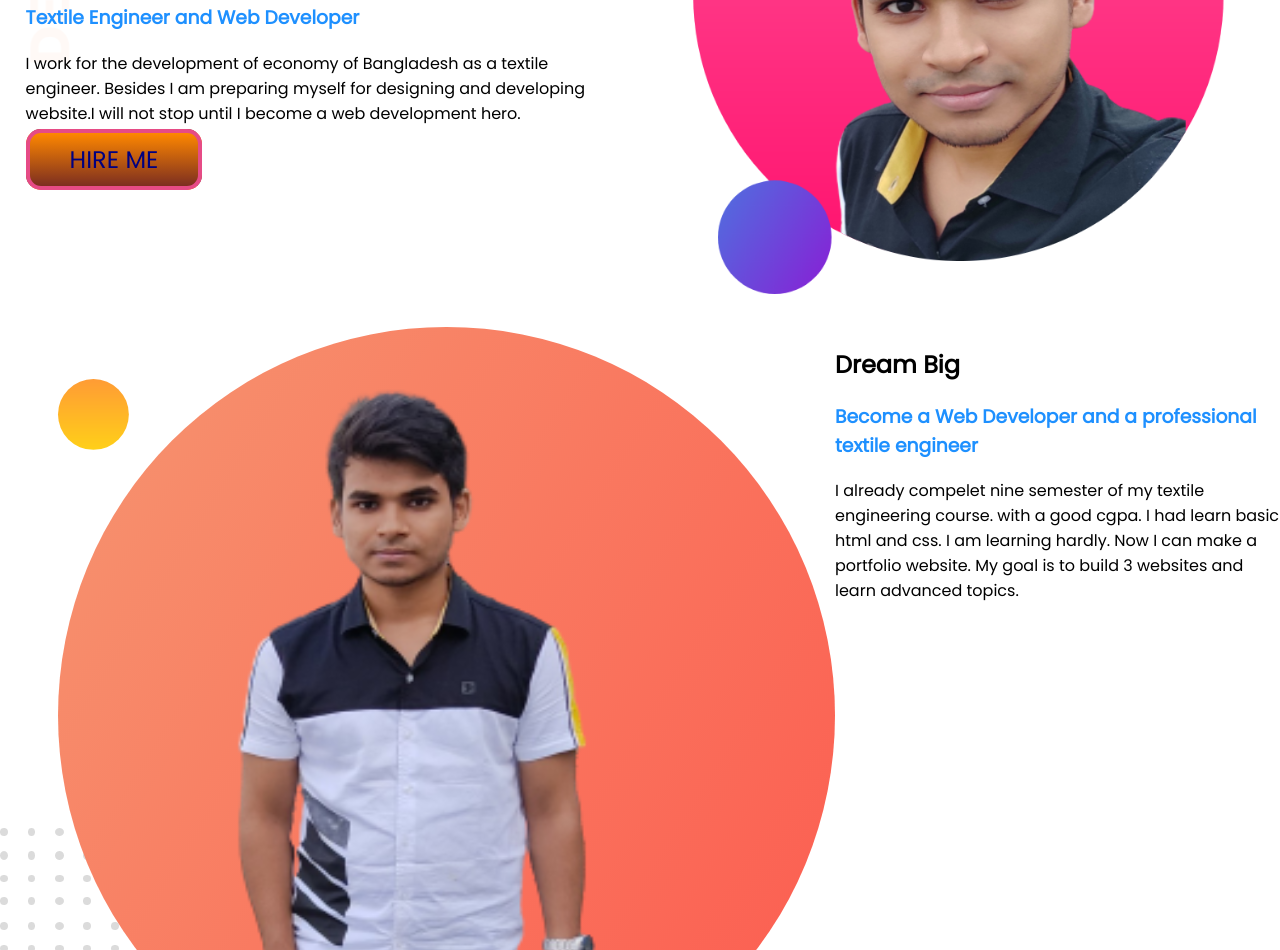
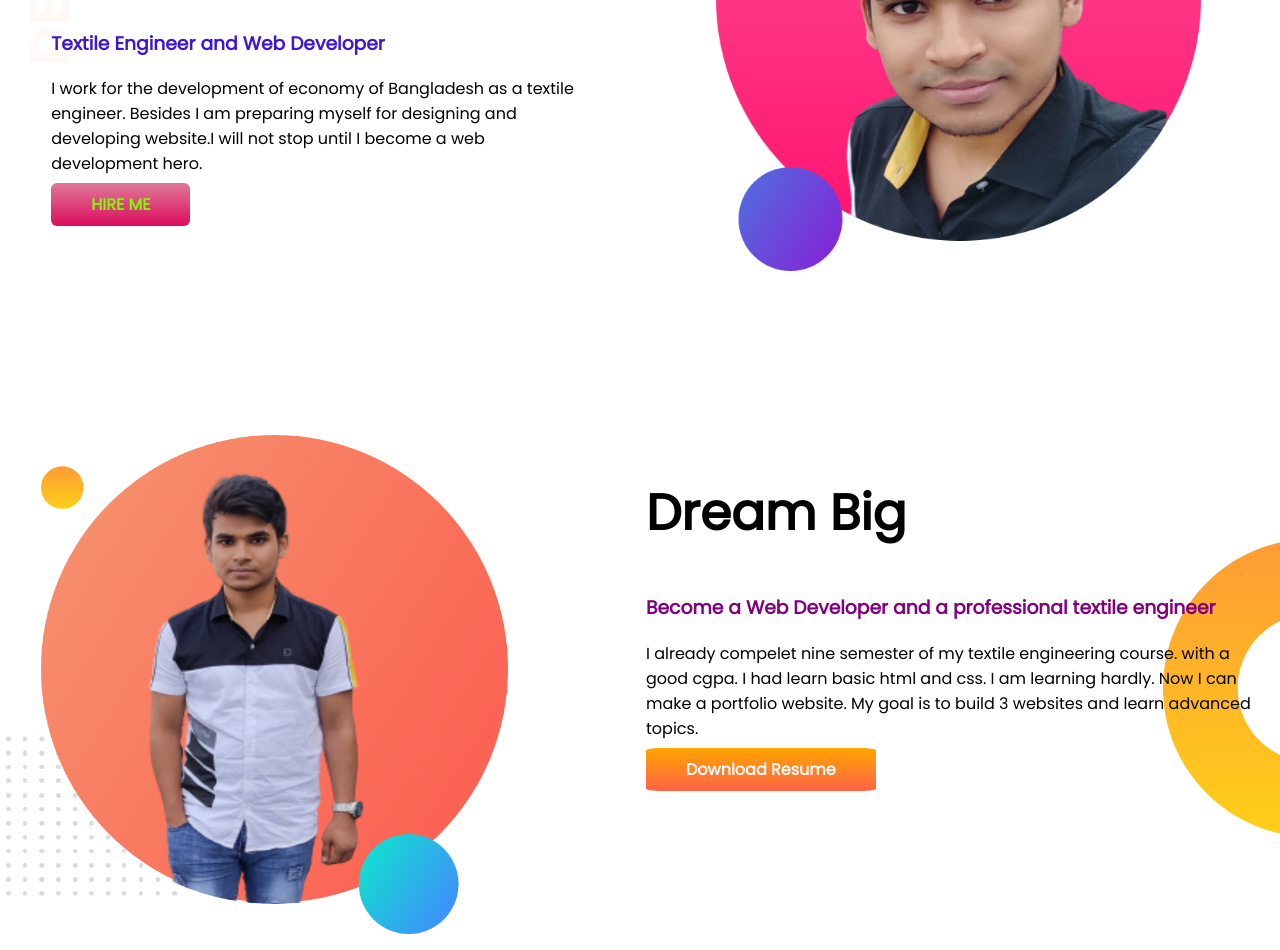
Before and after one commit to Md-JahidHasan/Developer-portfolio, a plain HTML site: page index.html in a window 1280 px wide. Shown: the part 297-1247 px from the top of the page. Drawn offline with Linux system fonts and the light colour scheme.

Commit message:
dreambig

```diff
--- a/index.html
+++ b/index.html
@@ -26,18 +26,19 @@
         <div class="half"> <img src="my-bg2.png" alt="pic of jh">
         </div>
     </section>
-    <section>
-        <div>
+    <section class="sec-banner">
+        <div class="dream-sec">
             <img src="my-bg.png" alt="mypic">
         </div>
-        <div>
-            <h2>Dream Big</h2>
-            <h3>Become a Web Developer and a professional textile engineer</h3>
+        <div class="dream-sec">
+            <h1>Dream Big</h1>
+            <h3 id="dream">Become a Web Developer and a professional textile engineer</h3>
             <p>I already compelet nine semester of my textile engineering course. with a good cgpa. I had learn basic
                 html and css. I am learning hardly. Now I can make a portfolio website. My goal is to build 3 websites
                 and learn advanced topics.
 
             </p>
+            <a class="sec-link" target=" blank" href="">Download Resume</a>
         </div>
     </section>
 </body>
--- a/style.css
+++ b/style.css
@@ -5,29 +5,29 @@ h1{
     font-size: 50px;
 }
 span{
-    color: rgb(233, 130, 13);
+    color:darkviolet;
 }
 section{
     display: flex;
+    margin-bottom: 100px;
 }
 .half{
     width: 50%;
-    padding: 2%;
+    padding: 4%;
 }
 .half img{
     width: 100%;
 }
 h3{
-    color: dodgerblue;
+    color: rgb(63, 23, 206);
 }
 .lb{
-    color: navy;
-    font-size: x-large;
     text-decoration: none;
-    background-image: linear-gradient(rgb(255, 136, 0), rgb(124, 46, 32));
+    background-image:linear-gradient(rgb(224, 120, 152), rgb(218, 14, 92));
     padding: 10px 40px;
-    border:rgb(230, 75, 134) solid 4px;
-    border-radius: 15px;
+    border-radius: 6px;
+    font-weight: 900;
+    color: lawngreen;
 }
 .topbanner{
     background-image: url(images/top-banner.png);
@@ -36,3 +36,26 @@ h3{
 body{
     margin: 0px;
 }
+.dream-sec{
+    width: 50% ;
+    padding: 6px;
+}
+.dream-sec img{
+    width: 80%;
+}
+#dream{
+    color: purple;
+}
+.sec-link{
+    text-decoration: none;
+    background-image: linear-gradient(orange, tomato);
+    padding: 10px 40px;
+    border-radius: 6%;
+    font-weight: bold;
+    color: snow;
+}
+.sec-banner{
+    background-image: url(images/dream-bg.png);
+    background-repeat: no-repeat;
+    background-position: right;
+}
```
